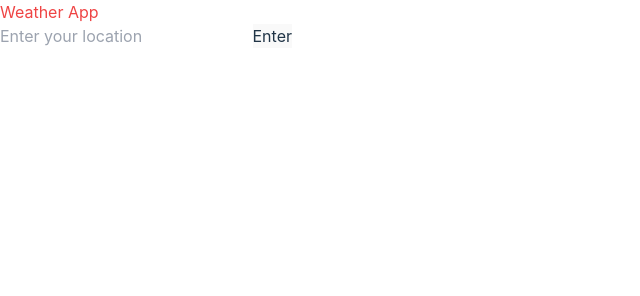
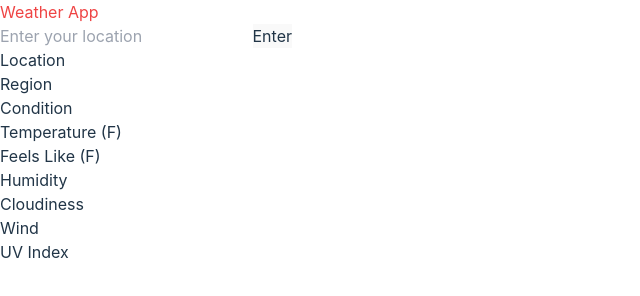
Before and after one commit to Epoza/weather-app, a website built with Vite: page index.html in a window 1280 px wide. Shown: the whole page, without its empty margins (0-640 px from the left). Built offline with nearby package versions, Linux system fonts and the light colour scheme.

Commit message:
modify HTML structure

```diff
--- a/index.html
+++ b/index.html
@@ -11,12 +11,42 @@
     <input type="text" id="locationSearch" placeholder="Enter your location" required>
     <button id="searchBtn">Enter</button>
     <!-- possibly put in container -->
-    <div class="location_name"></div>
-    <div class="location_region"></div>
-    <div class="condition"></div>
-    <div class="temp_f"></div>
-    <div class="temp_f_feels"></div>
-    <div class="humidity"></div>
+    <div class="location_name weather_info" id="locationName">
+      <label for="locationNameText">Location</label>
+      <span id="locationNameText"></span>
+    </div>
+    <div class="location_region weather_info" id="locationRegion">
+      <label for="locationRegionText">Region</label>
+      <span id="locationRegionText"></span>
+    </div>
+    <div class="condition weather_info" id="condition">
+      <label for="conditionText">Condition</label>
+      <span id="conditionText"></span>
+    </div>
+    <div class="temp_f weather_info" id="tempF">
+      <label for="tempFText">Temperature (F)</label>
+      <span id="tempFText"></span>
+    </div>
+    <div class="temp_f_feels weather_info" id="tempFFeels">
+      <label for="tempFFeelsText">Feels Like (F)</label>
+      <span id="tempFFeelsText"></span>
+    </div>
+    <div class="humidity weather_info" id="humidity">
+      <label for="humidityText">Humidity</label>
+      <span id="humidityText"></span>
+    </div>
+    <div class="cloudiness weather_info" id="cloudiness">
+      <label for="cloudinessText">Cloudiness</label>
+      <span id="cloudinessText"></span>
+    </div>
+    <div class="wind weather_info" id="wind">
+      <label for="windText">Wind</label>
+      <span id="windText"></span>
+    </div>
+    <div class="uv weather_info" id="uv">
+      <label for="uvText">UV Index</label>
+      <span id="uvText"></span>
+    </div>
 
     <script type="module" src="/src/main.ts"></script>
   </body>
```
